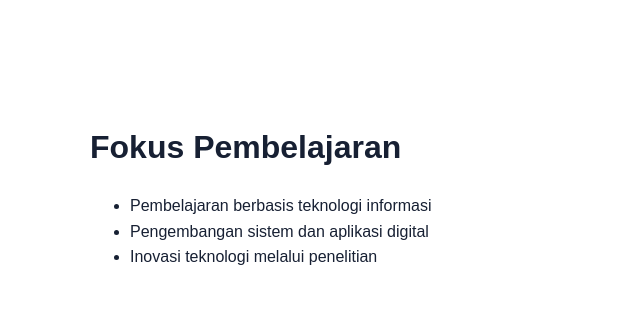
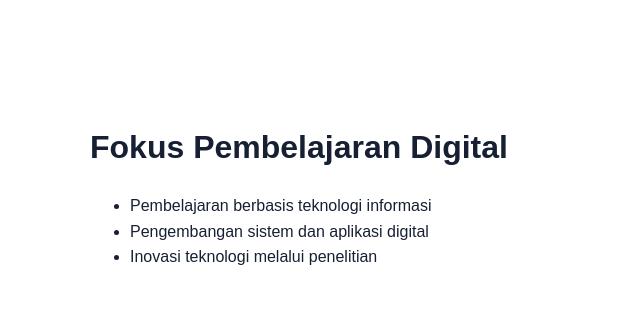
Before and after one commit to raesya47-bot/telkom-company-profile, a PHP site: page /profile.php in a window 1280 px wide. Shown: the part 77-402 px from the top of the page, without its empty margins (0-640 px from the left). Run offline with PHP 8.4, Linux system fonts and the light colour scheme.

Commit message:
feat: ubah judul profil pada branch conflict

```diff
--- a/profile.php
+++ b/profile.php
@@ -5,7 +5,7 @@ require 'includes/header.php';
 <section class="section">
 <section class="section">
     <div class="container">
-        <h2>Fokus Pembelajaran</h2>
+        <h2>Fokus Pembelajaran Digital</h2>
 
         <ul>
             <li>Pembelajaran berbasis teknologi informasi</li>
```
